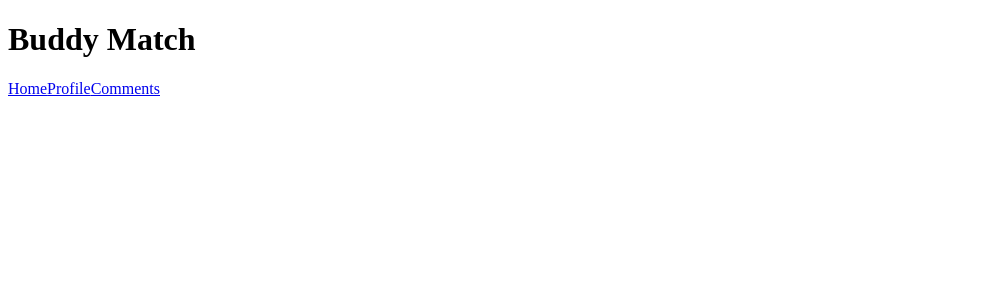
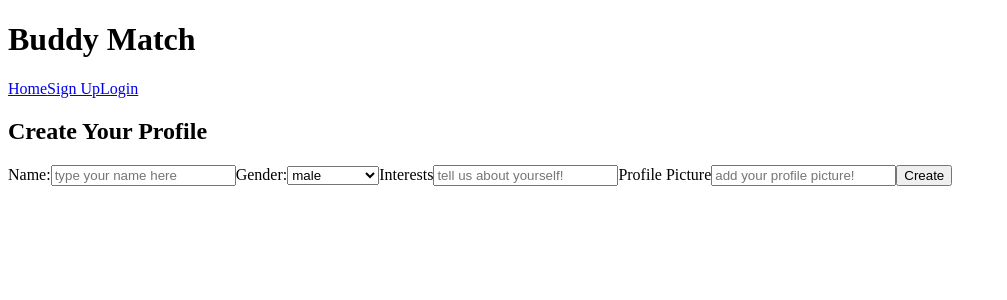
Before and after one commit to Huntysaurus/phase-2-project-react, a React (Create React App) app: page /signup in a window 1280 px wide. Shown: the top 300 px of the page, without its empty margins (0-1007 px from the left). Built offline with nearby package versions, Linux system fonts and the light colour scheme; data requests are answered from the project's data file.

Commit message:
changing the purpose of components. creating login/logout functionality. Instead of creating one profile, can create profiles over and over with form. Can log in/out of profiles by using names of profiles stored in db.json

```diff
--- a/db.json
+++ b/db.json
@@ -1,3 +1,46 @@
 {
-  "profileData": []
+  "profiles": [
+    {
+      "id": 1,
+      "name": "Henry",
+      "photo": "https://media.gettyimages.com/photos/positive-mind-positive-life-picture-id1145043860?k=20&m=1145043860&s=612x612&w=0&h=jgbCb2NmcisVDR8YMYUoAqeeQjzLjV05zV33HfuzNVU=",
+      "description": "I love playing COD Modern Warfare and listening to classical music. Looking for more gamer friends",
+      "interests": "gaming, classical music, biking, dogs, local restaurants"
+    },
+    {
+      "id": 2,
+      "name": "Laura",
+      "photo": "https://media.gettyimages.com/photos/portrait-of-businesswoman-on-street-while-commuting-to-work-picture-id1219033788?k=20&m=1219033788&s=612x612&w=0&h=Rxt3RF2UvrvQTc69hje2U9BfOx-mdVeyOA2jQYTDVEY=",
+      "description": "When I'm not baking something I'm painting in my studio-would love to get some friends together at a local print-making class!",
+      "interests": "baking, painting, karaoke, dogs, fantasy novels"
+    },
+    {
+      "id": 3,
+      "name": "Zeke",
+      "photo": "https://media.gettyimages.com/photos/young-bearded-man-smiling-picture-id641381112?k=20&m=641381112&s=612x612&w=0&h=vwyZM9ZaoL5FNLgJHPOqysAxPgSWFnletaHB3lmjwJ4=",
+      "description": "Been spending the last year traveling. I love anything dealing with the great outdoors and hiking!",
+      "interests": "hiking, swimming, surfing"
+    },
+    {
+      "id": 4,
+      "name": "Steph",
+      "photo": "https://media.gettyimages.com/photos/young-woman-working-on-desktop-computer-at-home-picture-id1252473585?k=20&m=1252473585&s=612x612&w=0&h=JiwSFcsuPuzeCH87H54WWCajGDUmESpe_aMij1KxYxA=",
+      "description": "I spend all day coding lol. Any other coders here??",
+      "interests": "gaming, game development, D&D, cats, techno"
+    },
+    {
+      "id": 5,
+      "name": "Anthony",
+      "photo": "https://media.gettyimages.com/photos/young-athletic-man-standing-in-outdoor-basketball-court-picture-id837736042?k=20&m=837736042&s=612x612&w=0&h=TsMaLIuWK40_AxABtoAOzGfmrSLiFIW9kqGb_mX_aDI=",
+      "description": "I like a good party... Looking for more partiers lol",
+      "interests": "techno, clubbing, COD Modern Warfare"
+    },
+    {
+      "id": 6,
+      "name": "H",
+      "photo": "https://media.gettyimages.com/photos/portrait-of-mature-woman-laughing-picture-id901578768?k=20&m=901578768&s=612x612&w=0&h=ofKBuAwEZ4zZ34OEusJBS6lu8VPCGlDOJzOzDnouxeI=",
+      "description": "Profesional Interior Decorator. I'm pretty into thre art scene and always looking for good auctions and galleries. Always looking to expand my social network",
+      "interests": "classical art, mid-century modern, cats, hiking"
+    }
+  ]
 }
--- a/src/components/App.js
+++ b/src/components/App.js
@@ -1,18 +1,47 @@
-import React from "react";
+import React, { useState, useEffect } from "react";
 import { Route, Switch } from "react-router-dom";
 import Header from "./Header";
 import Comments from "./Comments";
 import ProfileCard from "./ProfileCard";
 import Home from "./Home";
 import NavBar from "./NavBar";
+import ProfileForm from "./ProfileForm";
 
 function App() {
 
+    const [user, setUser] = useState(false)
+    const [profiles, setProfiles] = useState([])
+
+    useEffect(()=> {
+        fetch("http://localhost:4000/profiles")
+        .then(res => res.json())
+        .then(data => setProfiles(data))
+    }, [])
+
+
+    function handleUserProfile(profileObj) {
+        console.log(profileObj)
+        fetch("http://localhost:4000/profiles", {
+            method: 'POST',
+            headers: {
+                'Content-Type':'application/json'
+            },
+            body:JSON.stringify(profileObj)
+        })
+        .then(res => res.json())
+        .then(data => {
+            setProfiles([...profiles, data])
+            setUser(data)
+        })
+        }
 
     return (
         <div>
             <Header />
-            <NavBar />
+            <NavBar user={user} />
+            {user ?
+
+            //logged in
             <Switch>
                 <Route exact path="/">
                     <Home />
@@ -24,6 +53,17 @@ function App() {
                     <Comments />
                 </Route>
             </Switch>
+            :
+            // logged out
+            <Switch>
+                <Route exact path="/">
+                    <Home />
+                </Route>
+                <Route exact path="/signup">
+                    <ProfileForm onProfileFormSubmit={handleUserProfile} profiles={profiles} user={user} />
+                </Route>
+            </Switch>
+            }
         </div>
     )
 }
--- a/src/components/Home.js
+++ b/src/components/Home.js
@@ -5,48 +5,7 @@ import Search from "./Search";
 function Home() {
 
     const [like, setLike] = useState(true)
-    const profiles = [{
-        "id": 1,
-        "name": "Henry",
-        "photo": "https://media.gettyimages.com/photos/positive-mind-positive-life-picture-id1145043860?k=20&m=1145043860&s=612x612&w=0&h=jgbCb2NmcisVDR8YMYUoAqeeQjzLjV05zV33HfuzNVU=",
-        "description": "I love playing COD Modern Warfare and listening to classical music. Looking for more gamer friends",
-        "interests": "gaming, classical music, biking, dogs, local restaurants"
-    },
-    {
-        "id": 2,
-        "name": "Laura",
-        "photo": "https://media.gettyimages.com/photos/portrait-of-businesswoman-on-street-while-commuting-to-work-picture-id1219033788?k=20&m=1219033788&s=612x612&w=0&h=Rxt3RF2UvrvQTc69hje2U9BfOx-mdVeyOA2jQYTDVEY=",
-        "description": "When I'm not baking something I'm painting in my studio-would love to get some friends together at a local print-making class!",
-        "interests": "baking, painting, karaoke, dogs, fantasy novels"
-    },
-    {
-        "id": 3,
-        "name": "Zeke",
-        "photo": "https://media.gettyimages.com/photos/young-bearded-man-smiling-picture-id641381112?k=20&m=641381112&s=612x612&w=0&h=vwyZM9ZaoL5FNLgJHPOqysAxPgSWFnletaHB3lmjwJ4=",
-        "description": "Been spending the last year traveling. I love anything dealing with the great outdoors and hiking!",
-        "interests": "hiking, swimming, surfing"
-    },
-    {
-        "id": 4,
-        "name": "Steph",
-        "photo": "https://media.gettyimages.com/photos/young-woman-working-on-desktop-computer-at-home-picture-id1252473585?k=20&m=1252473585&s=612x612&w=0&h=JiwSFcsuPuzeCH87H54WWCajGDUmESpe_aMij1KxYxA=",
-        "description": "I spend all day coding lol. Any other coders here??",
-        "interests": "gaming, game development, D&D, cats, techno"
-    },
-    {
-        "id": 5,
-        "name": "Anthony",
-        "photo": "https://media.gettyimages.com/photos/young-athletic-man-standing-in-outdoor-basketball-court-picture-id837736042?k=20&m=837736042&s=612x612&w=0&h=TsMaLIuWK40_AxABtoAOzGfmrSLiFIW9kqGb_mX_aDI=",
-        "description": "I like a good party... Looking for more partiers lol",
-        "interests": "techno, clubbing, COD Modern Warfare"
-    },
-    {
-        "id": 6,
-        "name": "H",
-        "photo": "https://media.gettyimages.com/photos/portrait-of-mature-woman-laughing-picture-id901578768?k=20&m=901578768&s=612x612&w=0&h=ofKBuAwEZ4zZ34OEusJBS6lu8VPCGlDOJzOzDnouxeI=",
-        "description": "Profesional Interior Decorator. I'm pretty into thre art scene and always looking for good auctions and galleries. Always looking to expand my social network",
-        "interests": "classical art, mid-century modern, cats, hiking"
-    }]
+    const profiles = []
 
     return (
         <>
--- a/src/components/NavBar.js
+++ b/src/components/NavBar.js
@@ -1,18 +1,35 @@
 import React from "react";
 import { NavLink } from "react-router-dom";
 
-function NavBar() {
+function NavBar({ user }) {
     return (
         <div>
             <NavLink to="/">
                 Home
             </NavLink>
-            <NavLink to="/profilecard">
+            { user ?
+            <>
+                <NavLink to="/profilecard">
                 Profile
             </NavLink>
             <NavLink to="/comments">
                 Comments
             </NavLink>
+
+                <button>
+                    sign out
+                </button>
+
+            </> :
+                <>
+                <NavLink to="/signup">
+                Sign Up
+            </NavLink>
+            <NavLink to="/login">
+                Login
+            </NavLink>
+                </>
+            }
         </div>
     )
 }
--- a/src/components/ProfileCard.js
+++ b/src/components/ProfileCard.js
@@ -8,8 +8,8 @@ function ProfileCard() {
     const [profile, setProfile] = useState(false)
     const [profileData, setProfileData] = useState([])
 
-    console.log('entire object', profileData)
     console.log('profile', profile)
+    console.log('profileData', profileData[0])
 
     useEffect(()=> {
         fetch("http://localhost:4000/profileData")
@@ -19,7 +19,6 @@ function ProfileCard() {
 
 
     function handleUserProfile(profileObj) {
-        setProfile(true)
         console.log(profileObj)
         fetch("http://localhost:4000/profileData", {
             method: 'POST',
@@ -30,9 +29,10 @@ function ProfileCard() {
         })
         .then(res => res.json())
         .then(data => setProfileData(data))
+        setProfile(true)
         }
 
-        if (profile === true) {
+        if (profileData.length > 0) {
         return (
                 <div key={profileData[0].id}>
                     <h3>{profileData[0].name}</h3>
--- a/src/components/ProfileForm.js
+++ b/src/components/ProfileForm.js
@@ -2,7 +2,7 @@ import { getByPlaceholderText } from "@testing-library/react";
 import { v4 as uuid} from "uuid"
 import React, { useState } from "react";
 
-function ProfileForm({ onProfileFormSubmit }) {
+function ProfileForm({ onProfileFormSubmit, user, profiles }) {
     const [name, setName] = useState("")
     const [gender, setGender] = useState("male")
     const [interests, setInterests] = useState("")
@@ -26,6 +26,12 @@ function ProfileForm({ onProfileFormSubmit }) {
 
     function handleSubmit(e) {
         e.preventDefault()
+        const foundProfile = profiles.find((p) => {
+            return p.name === name
+        })
+        if (foundProfile) {
+            alert("profile exists")
+        } else {
         onProfileFormSubmit({
             id: uuid(),
             name,
@@ -33,7 +39,7 @@ function ProfileForm({ onProfileFormSubmit }) {
             interests,
             profilePicture,
         })
-    }
+    }}
     return (
 
         <form onSubmit={handleSubmit}>
```
